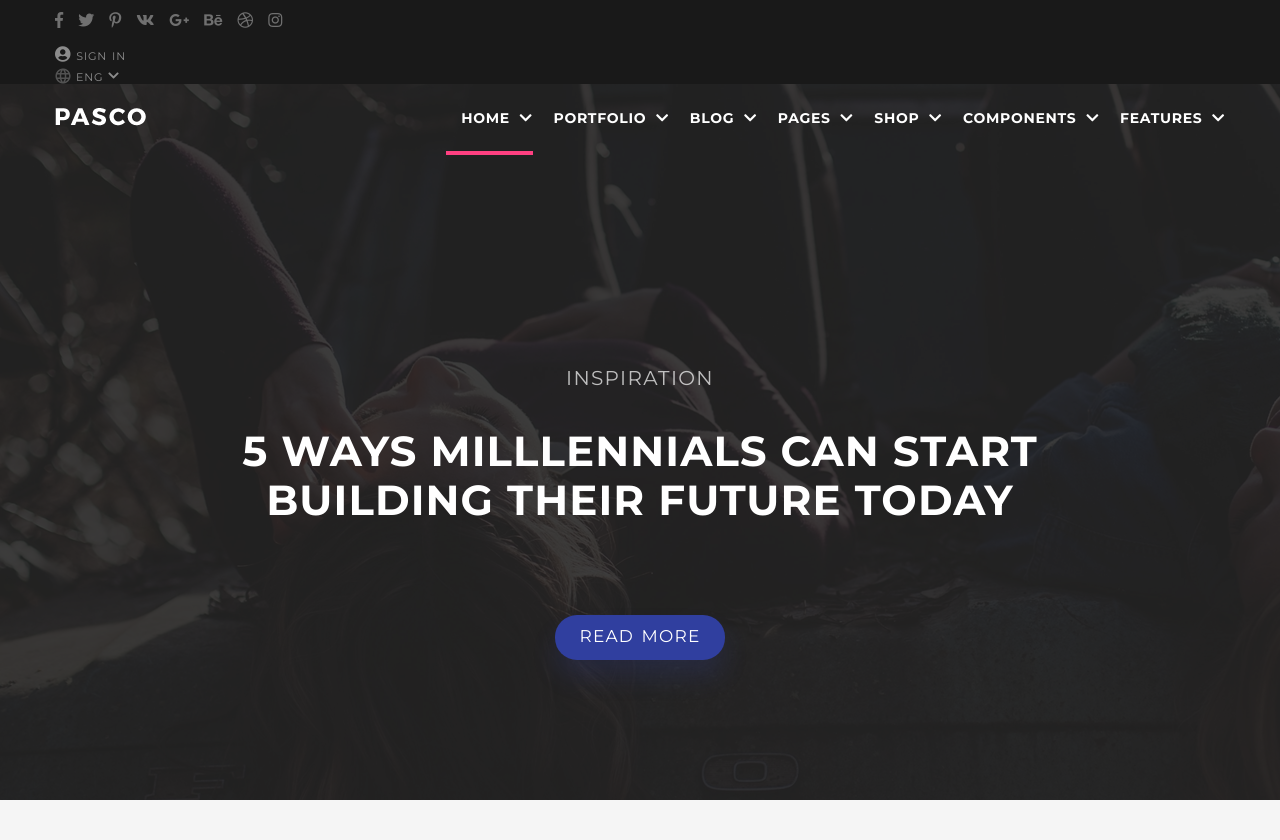
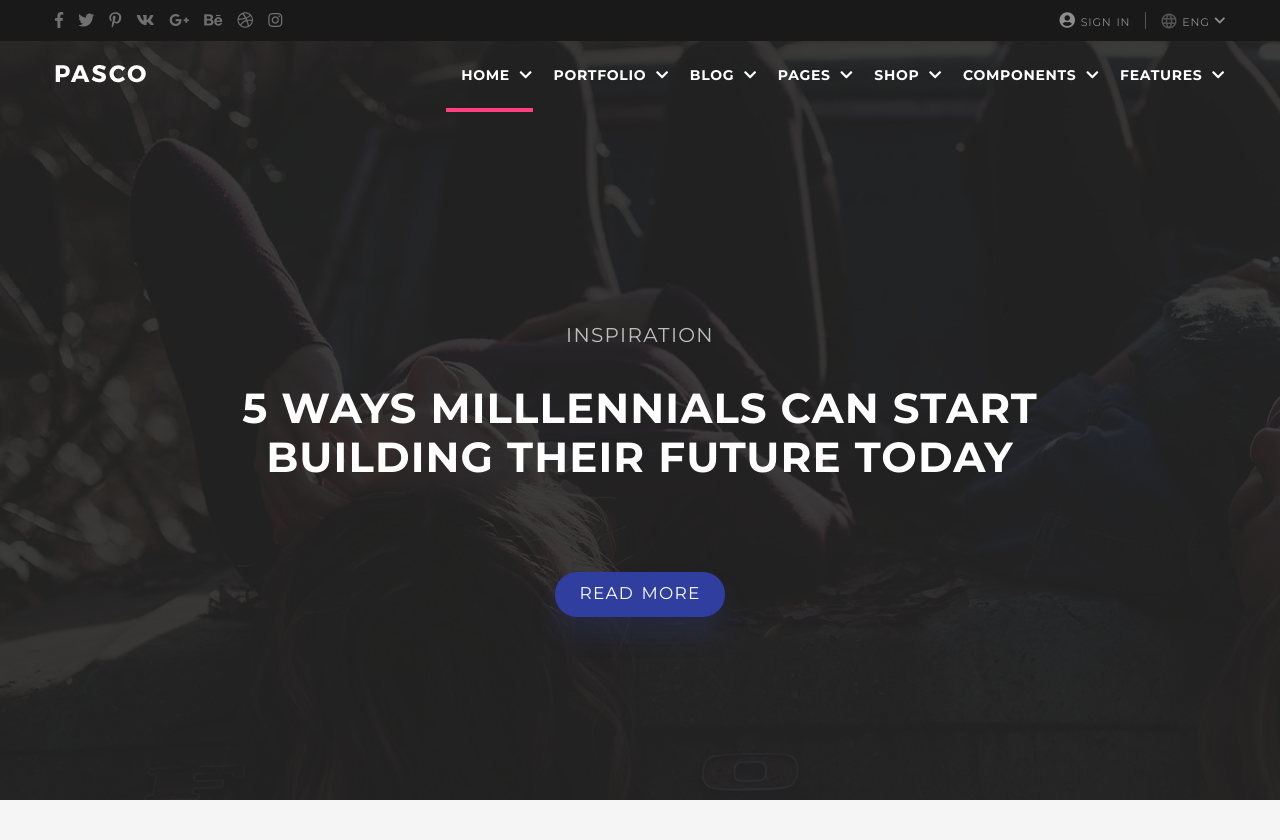
Before and after one commit to OliaKvasha/hw1, a PHP site: page / in a window 1280 px wide. Shown: the top 840 px of the page. Run offline with PHP 8.4, Linux system fonts and the light colour scheme; some libraries are stand-ins or nearby versions.

Commit message:
top-menu

```diff
--- a/hw6/css/style.css
+++ b/hw6/css/style.css
@@ -72,7 +72,13 @@ body {
 }
 
 .top-menu__inner {
+  display: flex;
+  justify-content: space-between;
+  align-items: center;
+}
 
+.top-menu_right-section {
+  display: flex;
 }
 
 .social-icons {
@@ -85,18 +91,18 @@ body {
   letter-spacing: 15px;
 }
 
-.social-icons__item:hover {
+.social-icons__item:hover,
+.sign-in:hover {
   color: rgb(255, 255, 255);
 }
 
 .sign-in {
   color: rgba(255, 255, 255, 0.5);
-  font-size: 16px;
-  line-height: 27px;
-  /* Text style for "sign in" */
   letter-spacing: 0.8px;
+  padding-right: 15px;
+  margin-right: 15px;
+  border-right: 1px solid rgba(180, 180, 180, 0.39);
 }
-
 
 .header__nav {
   display: flex;
--- a/hw6/index.html
+++ b/hw6/index.html
@@ -42,6 +42,7 @@
                             <a class="fab fa-instagram" target="_blank" href="#" title="Instagram"></a>
                         </li>
                     </ul>
+                    <div class="top-menu_right-section">
                         <a href="#" class="sign-in small-caps">
                             <i class="fas fa-user-circle"></i>
                             sign in
@@ -50,6 +51,7 @@
                             <img class="change-language__icon" src="images/icons/language.png" alt="icon">
                             <a class="change-language__link small-caps" href="#">eng</a>
                             <i class="fas fa-chevron-down"></i>
+                        </div>
                     </div>
                 </div>
             </div>
```
Lines whose indentation alone changed are shown as unchanged.
